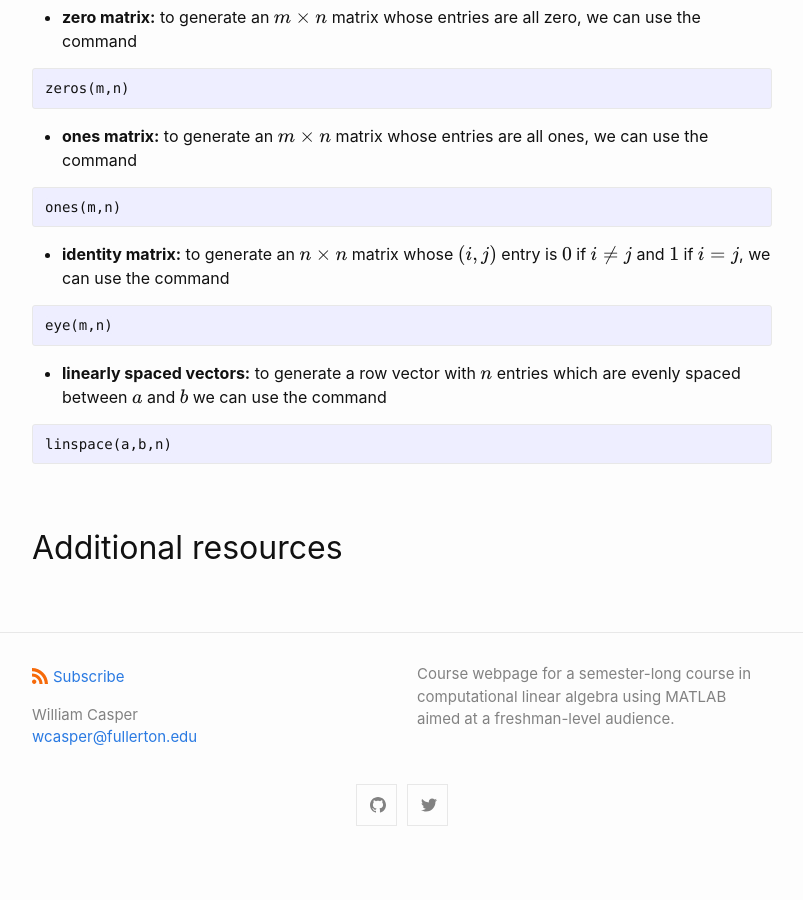
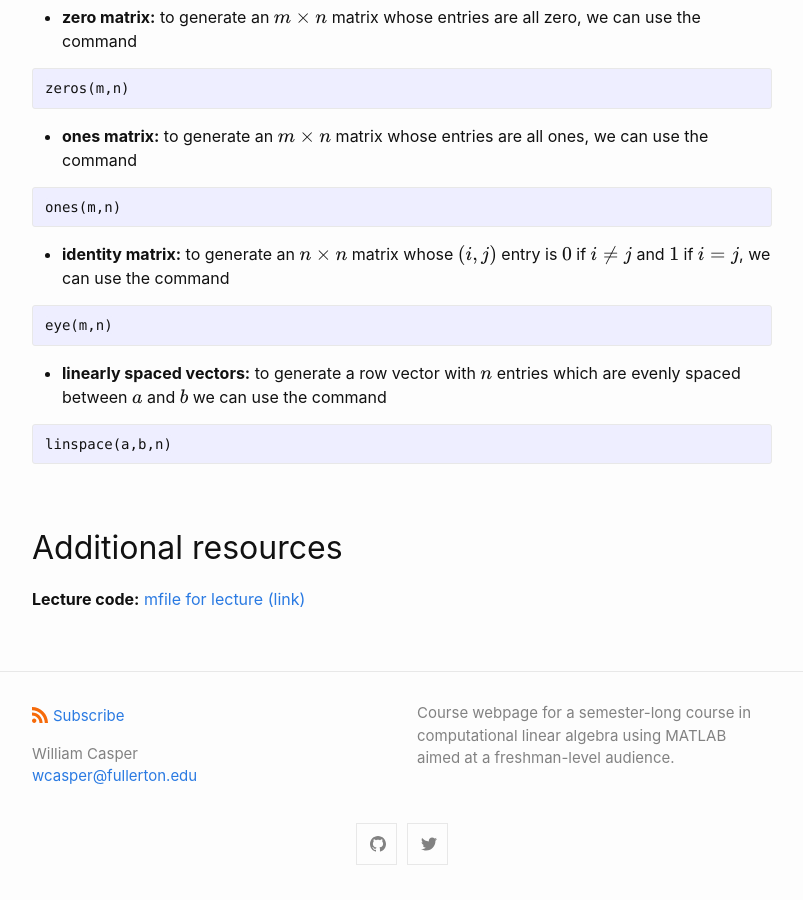
Before and after one commit to wcasper/math107spring2021, a Jekyll site: the page built from _posts/2021-01-26-Week-1-Lecture-2.md, in a window 1280 px wide and 900 px high, scrolled down 2137 px. Shown: the whole window, without its empty margins (238-1041 px from the left). Built offline with Jekyll 4.4.1, drawn with Linux system fonts in a browser that asks for light colours; before the commit the page ends 2998 px from its top, so only the background shows below that.

Commit message:
added link to lecture source code

````diff
--- a/_posts/2021-01-26-Week-1-Lecture-2.md
+++ b/_posts/2021-01-26-Week-1-Lecture-2.md
@@ -100,3 +100,4 @@ linspace(a,b,n)
 ```
 
 ## Additional resources
+**Lecture code:** <a target="_parent" href="https://wcasper.github.io/math107spring2021/MATLAB/lecture2.m">mfile for lecture (link)</a>
````
